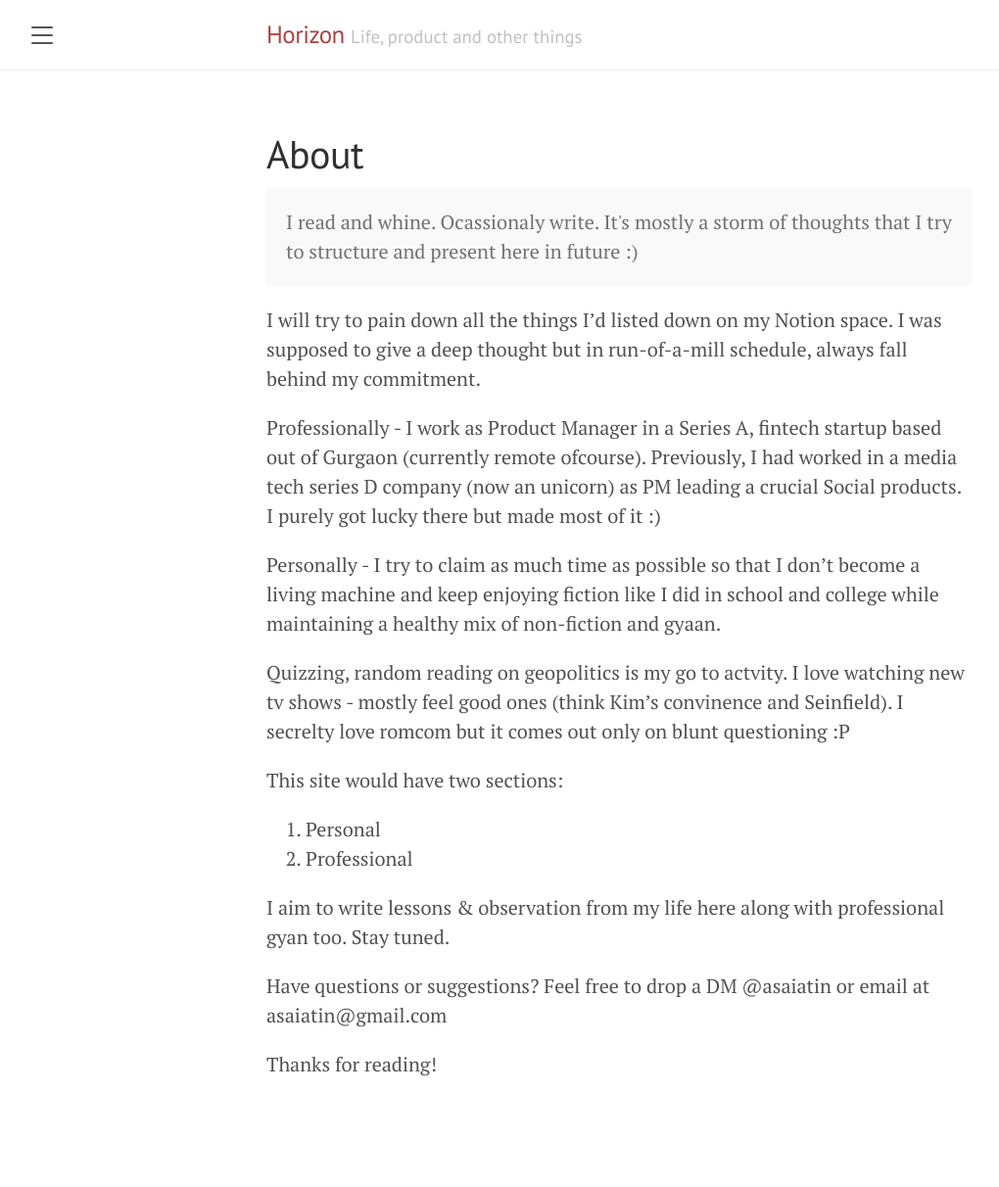
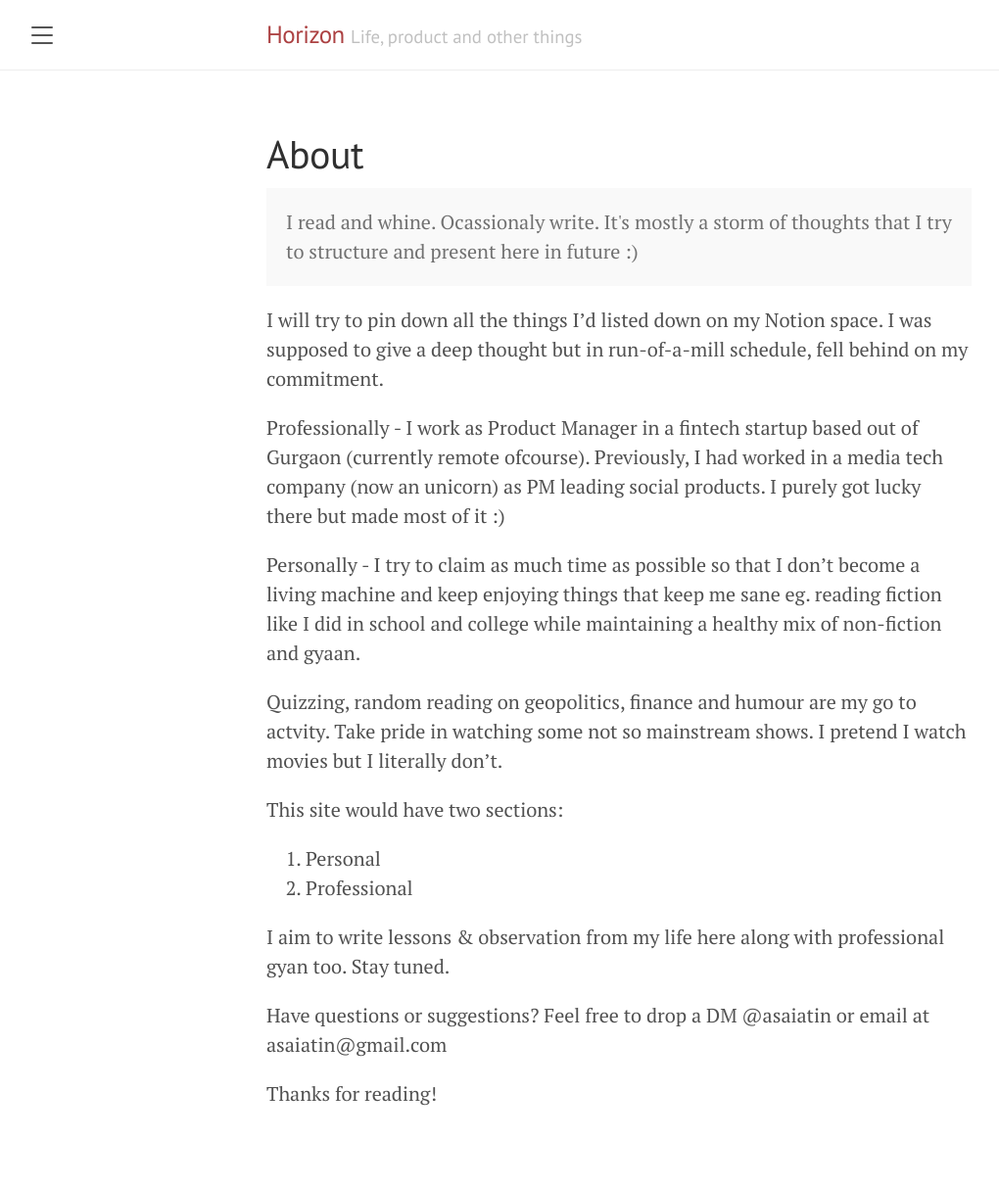
Before and after one commit to asaiatin/asaiatin.github.io, a Jekyll site: the page built from about.md, in a window 1280 px wide. Shown: the whole page at 98% size, without its empty margins (8-1028 px from the left). Built offline with Jekyll 4.4.1, drawn with Linux system fonts in a browser that asks for light colours; before the commit the page ends 1182 px from its top, so only the background shows below that.

Commit message:
Change in about

```diff
--- a/about.md
+++ b/about.md
@@ -7,13 +7,13 @@ title: About
   I read and whine. Ocassionaly write. It's mostly a storm of thoughts that I try to structure and present here in future :)
 </p>
 
-I will try to pain down all the things I'd listed down on my Notion space. I was supposed to give a deep thought but in run-of-a-mill schedule, always fall behind my commitment.
+I will try to pin down all the things I'd listed down on my Notion space. I was supposed to give a deep thought but in run-of-a-mill schedule, fell behind on my commitment.
 
-Professionally - I work as Product Manager in a Series A, fintech startup based out of Gurgaon (currently remote ofcourse). Previously, I had worked in a media tech series D company (now an unicorn) as PM leading a crucial Social products. I purely got lucky there but made most of it :)
+Professionally - I work as Product Manager in a fintech startup based out of Gurgaon (currently remote ofcourse). Previously, I had worked in a media tech company (now an unicorn) as PM leading social products. I purely got lucky there but made most of it :)
 
-Personally - I try to claim as much time as possible so that I don't become a living machine and keep enjoying fiction like I did in school and college while maintaining a healthy mix of non-fiction and gyaan.
+Personally - I try to claim as much time as possible so that I don't become a living machine and keep enjoying things that keep me sane eg. reading fiction like I did in school and college while maintaining a healthy mix of non-fiction and gyaan.
 
-Quizzing, random reading on geopolitics is my go to actvity. I love watching new tv shows - mostly feel good ones (think Kim's convinence and Seinfield). I secrelty love romcom but it comes out only on blunt questioning :P
+Quizzing, random reading on geopolitics, finance and humour are my go to actvity. Take pride in watching some not so mainstream shows. I pretend I watch movies but I literally don't.
 
 This site would have two sections:
 1. Personal
```
